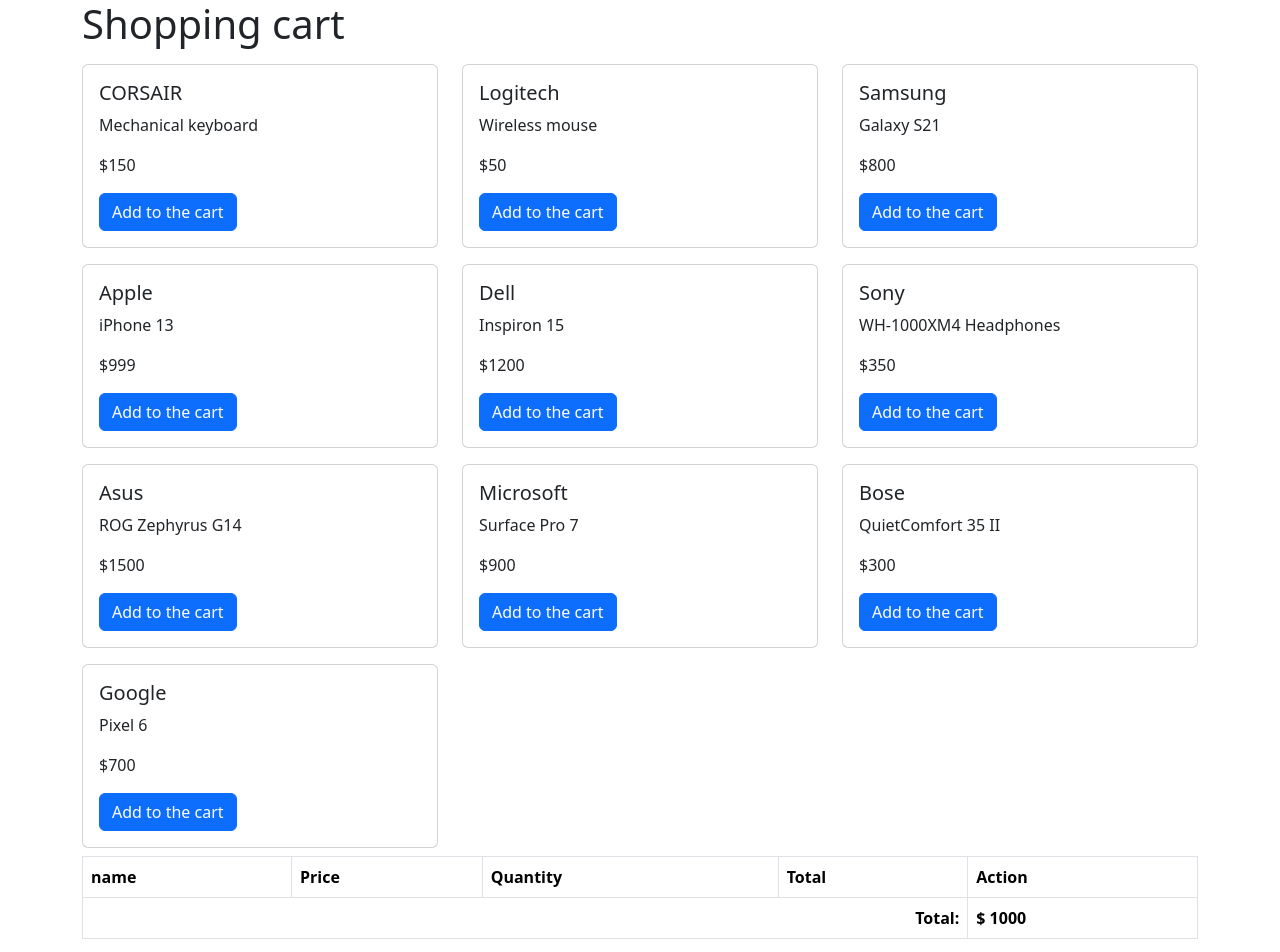
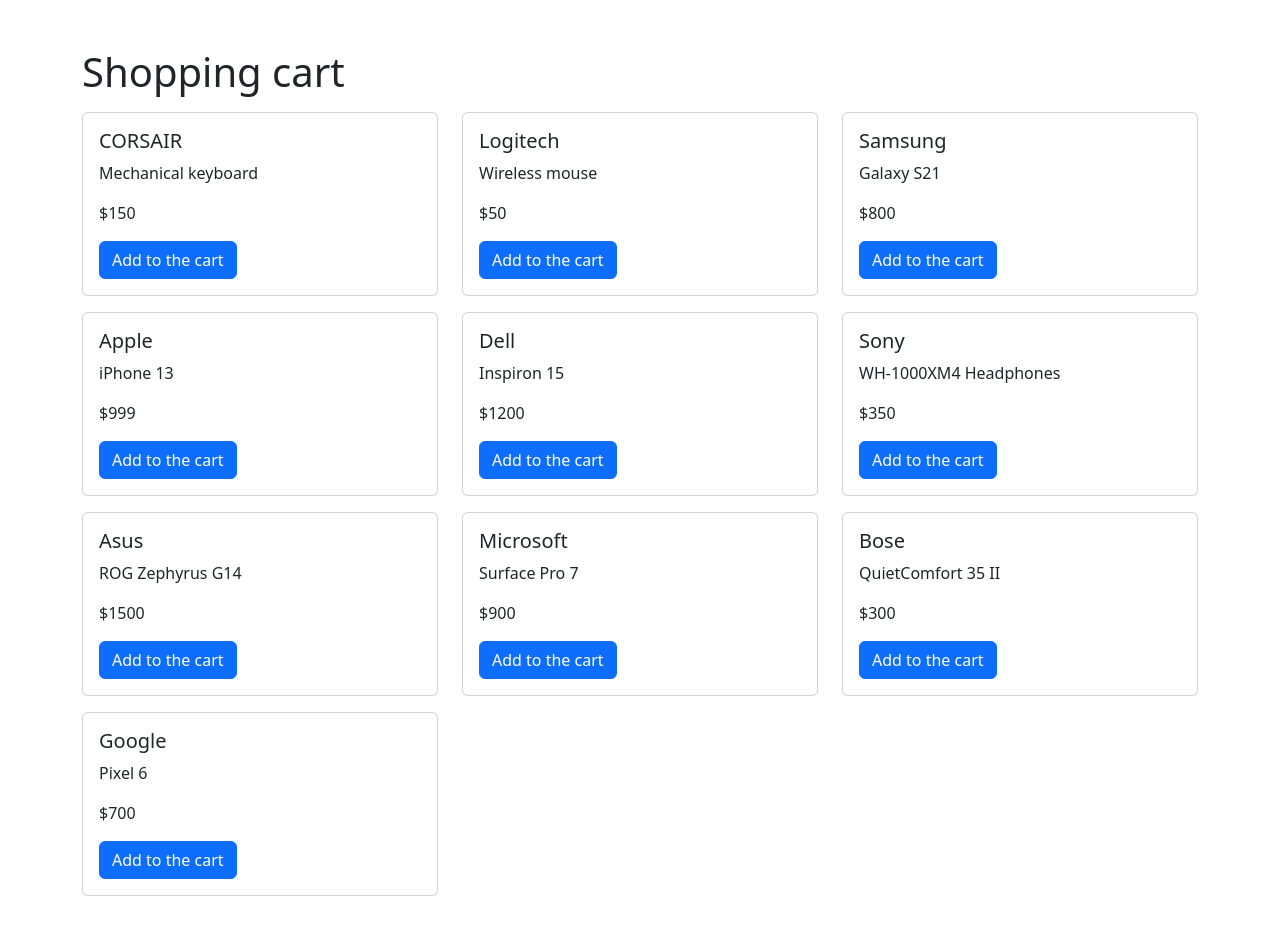
Before and after one commit to AlexMartGong/shopping-cart-app, a React (Vite) app: page / in a window 1280 px wide. Shown: the top 952 px of the page. Built offline with nearby package versions, Linux system fonts and the light colour scheme.

Commit message:
add remove item functionality and total calculation in cart

```diff
--- a/src/CartApp.jsx
+++ b/src/CartApp.jsx
@@ -5,6 +5,10 @@
 export const CartApp = () => {
 
     const [cartItems, setCartItems] = useState([]);
+
+    const handleRemoveFromCart = (id) => {
+        setCartItems([...cartItems.filter(item => item.id !== id)]);
+    }
 
     const handleAddToCart = (product) => {
         const hasItem = cartItems.find(item => item.id === product.id);
@@ -22,10 +26,12 @@
 
     return (
         <>
-            <div className="container">
+            <div className="container my-5">
                 <h1>Shopping cart</h1>
+                {cartItems.length <= 0 || (
+                    <CartView items={cartItems} handleRemoveFromCart={handleRemoveFromCart}/>
+                )}
                 <CatalogView handler={handleAddToCart}/>
-                <CartView items={cartItems}/>
             </div>
         </>
     )
--- a/src/components/CartView.jsx
+++ b/src/components/CartView.jsx
@@ -1,4 +1,19 @@
-export const CartView = ({items}) => {
+import {useEffect, useState} from "react";
+import {getCalculeTotal} from "../services/productService.js";
+
+export const CartView = ({items, handleRemoveFromCart}) => {
+
+    const [getTotal, setGetTotal] = useState(0);
+
+    useEffect(() => {
+        setGetTotal(getCalculeTotal(items));
+    }, [items]);
+
+    const onDeleteProduct = (id) => {
+        handleRemoveFromCart(id);
+
+    }
+
     return (
         <>
             <table className="table table-striped table-bordered table-hover table-responsive">
@@ -19,7 +34,10 @@
                         <td>{item.quantity}</td>
                         <td>${item.price * item.quantity}</td>
                         <td>
-                            <button className="btn btn-danger btn-sm">Remove</button>
+                            <button className="btn btn-danger btn-sm"
+                                    onClick={() => onDeleteProduct(item.id)}>
+                                Remove
+                            </button>
                         </td>
                     </tr>
                 ))}
@@ -27,7 +45,7 @@
                 <tfoot>
                 <tr>
                     <td colSpan="4" className="text-end fw-bold">Total:</td>
-                    <td colSpan="1" className="text-start fw-bold">$ 1000</td>
+                    <td colSpan="1" className="text-start fw-bold">$ {getTotal}</td>
                 </tr>
                 </tfoot>
             </table>
--- a/src/services/productService.js
+++ b/src/services/productService.js
@@ -3,3 +3,7 @@
 export const getProducts = () => {
     return products;
 }
+
+export const getCalculeTotal = (items) => {
+    return items.reduce((acc, item) => acc + (item.price * item.quantity), 0);
+}
```
